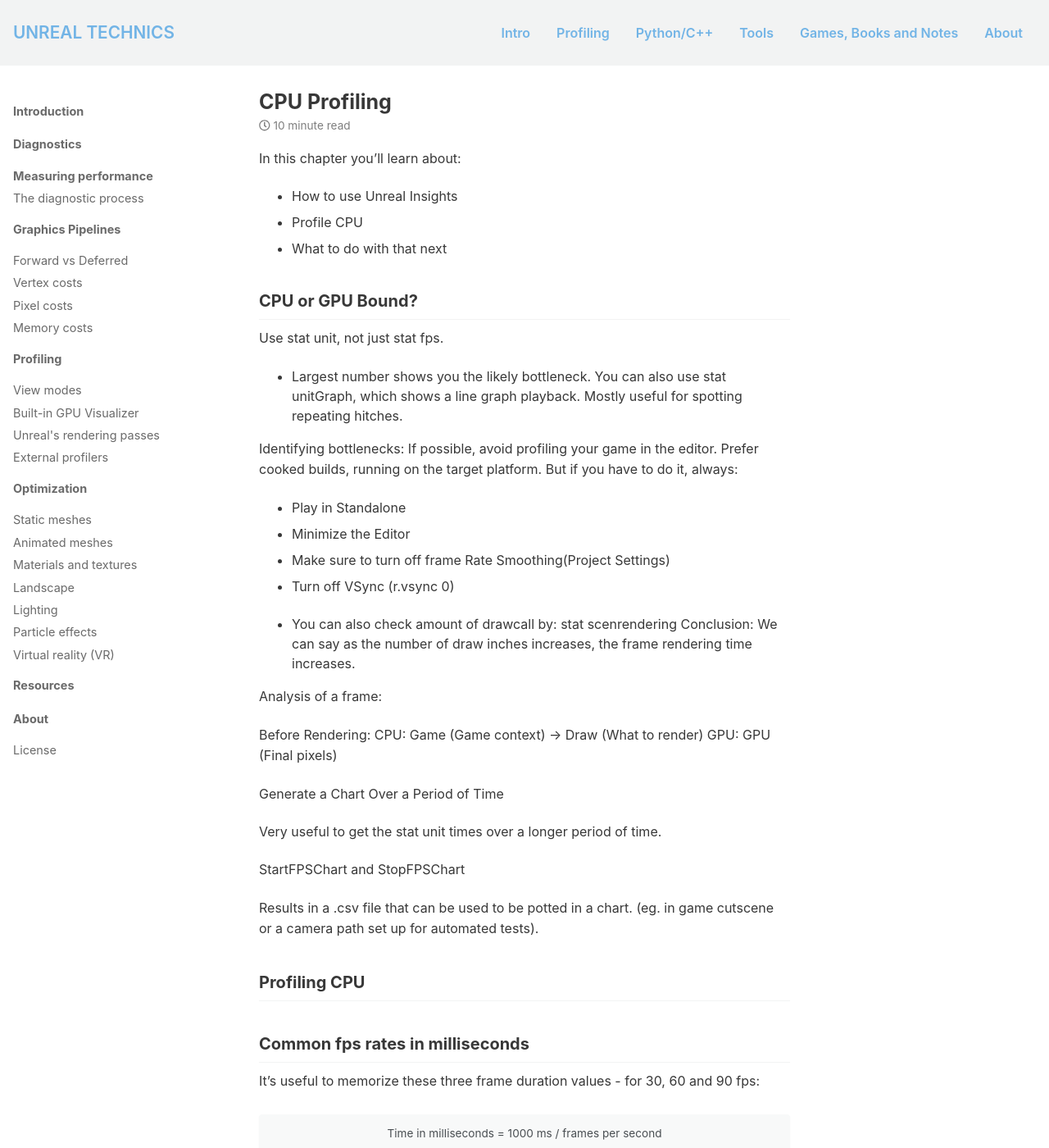
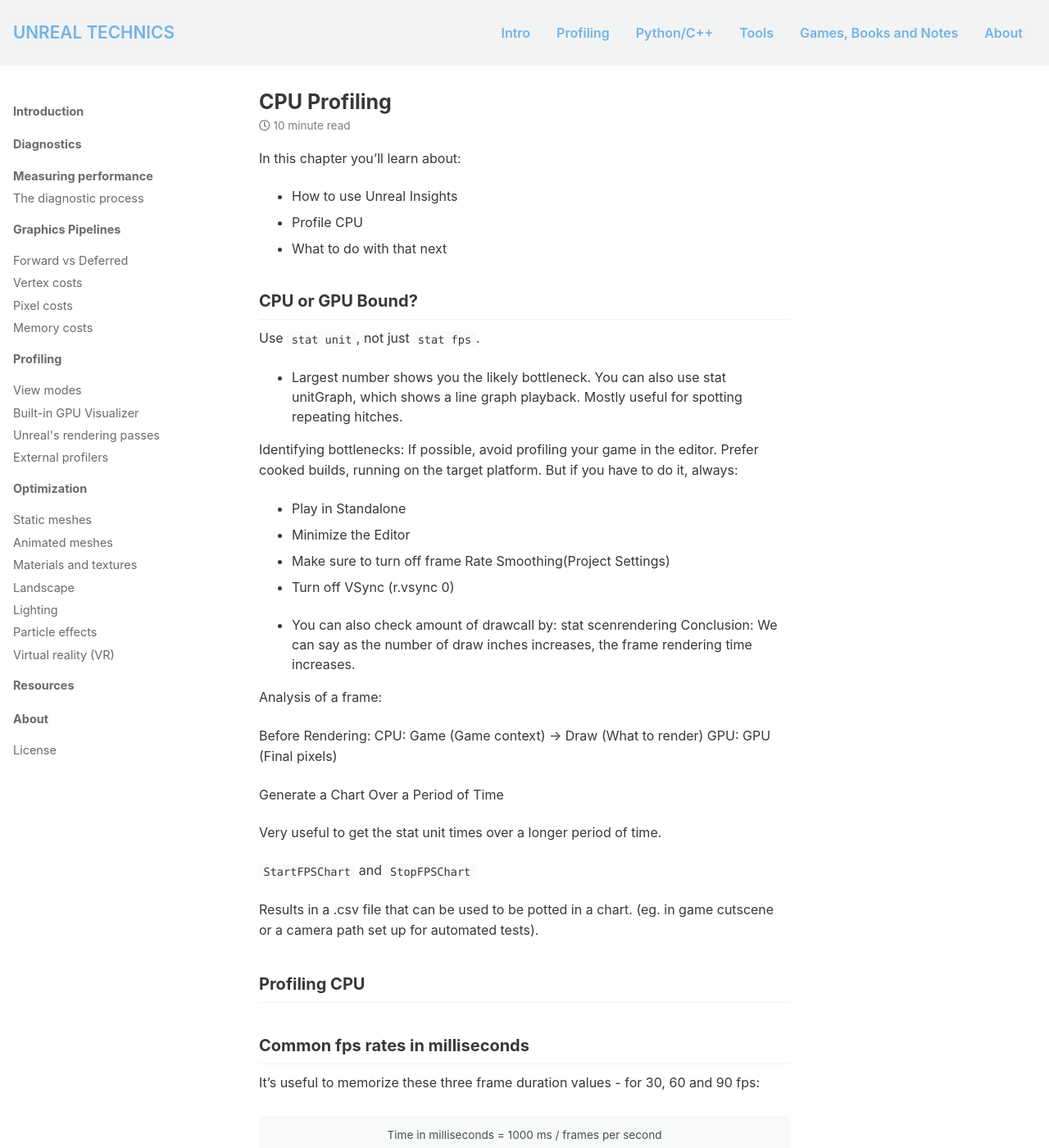
Before and after one commit to AdamKomarowski/unrealtechart, a Jekyll site: the page built from book/process/measuring-performance.md, in a window 1280 px wide and 1400 px high. Shown: the whole window at 82% size. Built offline with Jekyll 4.4.1, drawn with Linux system fonts in a browser that asks for light colours; nearby versions of some CDN libraries.

```diff
--- a/book/process/measuring-performance.md
+++ b/book/process/measuring-performance.md
@@ -12,7 +12,7 @@ In this chapter you'll learn about:
 
 ## CPU or GPU Bound?
 
-  Use stat unit, not just stat fps.
+  Use `stat unit`, not just `stat fps`.
   - Largest number shows you the likely bottleneck.
   You can also use stat unitGraph, which shows a line graph playback. Mostly useful for spotting repeating hitches.
 
@@ -38,7 +38,7 @@ Generate a Chart Over a Period of Time
 
 Very useful to get the stat unit times over a longer period of time.
 
-StartFPSChart and StopFPSChart
+`StartFPSChart` and `StopFPSChart`
 
 Results in a .csv file that can be used to be potted in a chart. (eg. in game cutscene or a camera path set up for automated tests).
 
```
